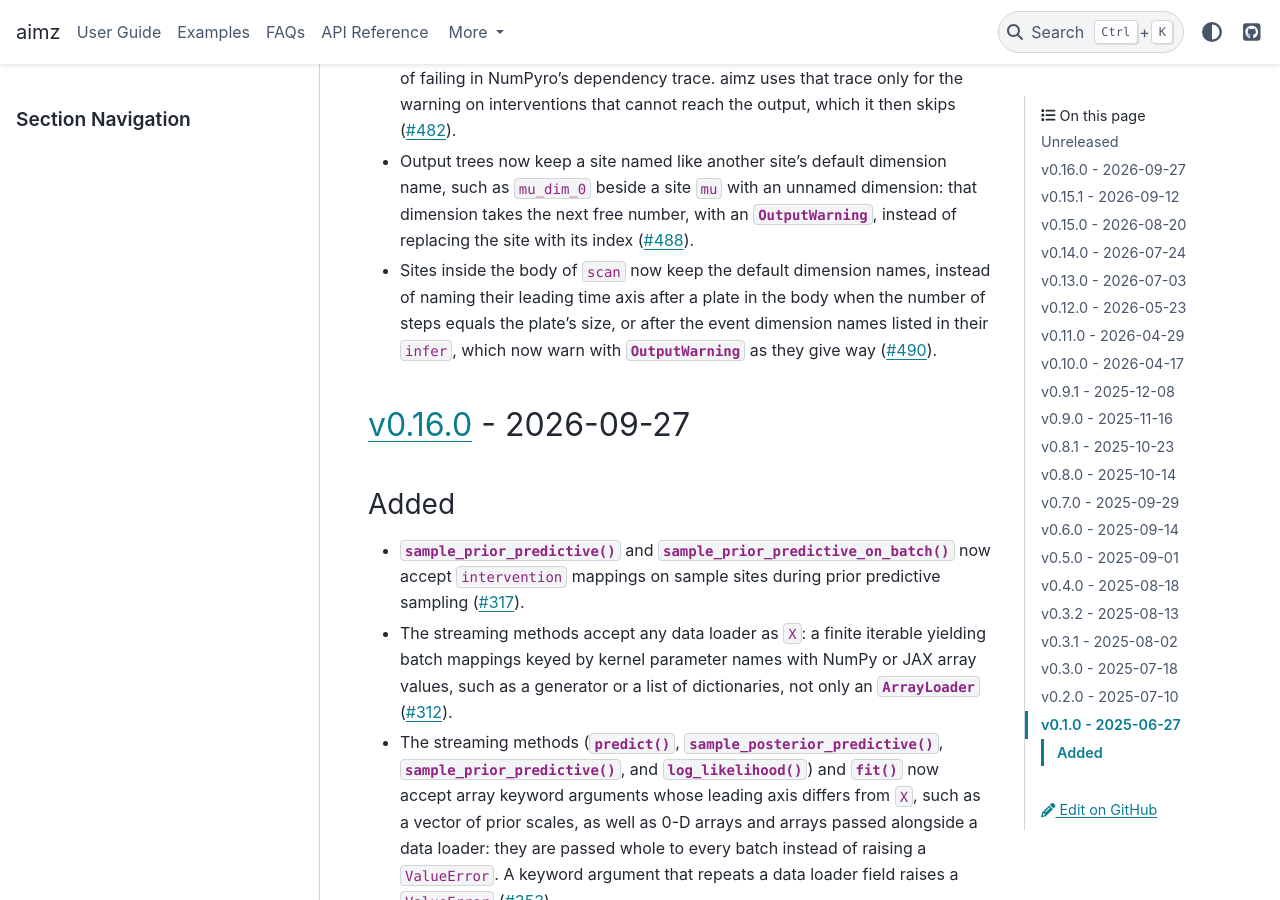
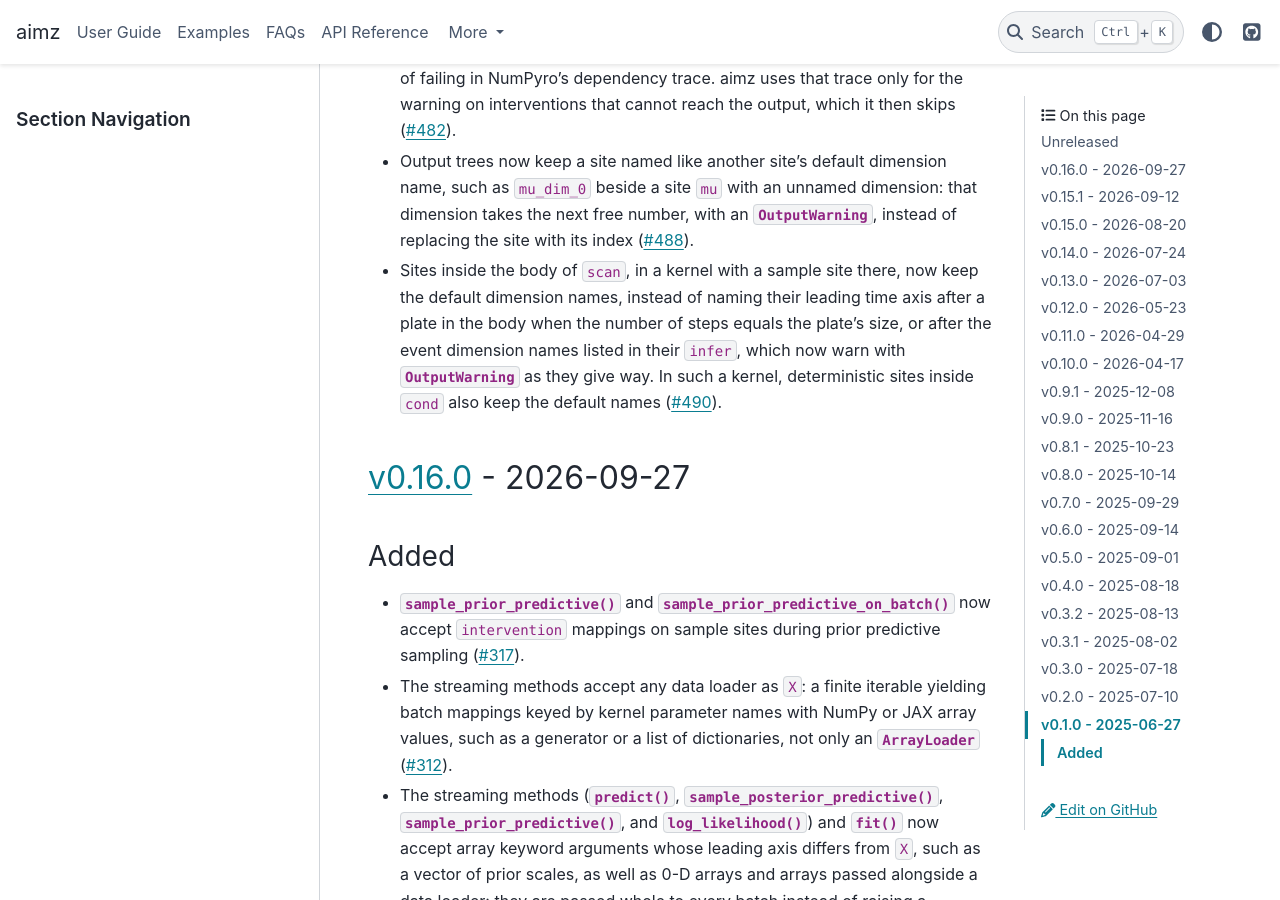
Before and after one commit to markean/aimz, a Sphinx documentation site: the page built from docs/source/changelog.rst, in a window 1280 px wide and 900 px high, scrolled down 6848 px. Built offline with Sphinx 7.4.7 and the PyData theme 0.15.4, drawn with Linux system fonts in a browser that asks for light colours.

Commit message:
Enhance documentation and comments for control flow handling in ImpactModel. Clarify behavior for sites recorded by scan and cond, ensuring consistent naming and warning behavior across observations.

```diff
--- a/CHANGELOG.md
+++ b/CHANGELOG.md
@@ -63,7 +63,7 @@ and this project adheres to [Semantic Versioning](https://semver.org/spec/v2.0.0
 - {meth}`~aimz.ImpactModel.predict`, {meth}`~aimz.ImpactModel.sample_posterior_predictive`, {meth}`~aimz.ImpactModel.sample_prior_predictive`, and lazily generated scenarios in {meth}`~aimz.ImpactModel.estimate_effect` now keep the rows in order when a subsampling plate receives fewer rows than its `subsample_size`, as a kernel that gathers rows through a plate with a fixed `subsample_size` does when the call splits the rows across devices, instead of shuffling them differently for each draw, and {meth}`~aimz.ImpactModel.log_likelihood` now scores such a kernel instead of raising an error ([#479](https://github.com/markean/aimz/issues/479)).
 - {meth}`~aimz.ImpactModel.fit`, {meth}`~aimz.ImpactModel.fit_on_batch`, {meth}`~aimz.ImpactModel.train_on_batch`, and the prior predictive methods now run a kernel that `handlers.scale` weights with an array, such as per-observation weights, after another model of the same kernel has been traced in the process, as for a refit or after re-running a notebook cell, instead of failing in NumPyro's dependency trace. aimz uses that trace only for the warning on interventions that cannot reach the output, which it then skips ([#482](https://github.com/markean/aimz/issues/482)).
 - Output trees now keep a site named like another site's default dimension name, such as `mu_dim_0` beside a site `mu` with an unnamed dimension: that dimension takes the next free number, with an {class}`~aimz.OutputWarning`, instead of replacing the site with its index ([#488](https://github.com/markean/aimz/issues/488)).
-- Sites inside the body of `scan` now keep the default dimension names, instead of naming their leading time axis after a plate in the body when the number of steps equals the plate's size, or after the event dimension names listed in their `infer`, which now warn with {class}`~aimz.OutputWarning` as they give way ([#490](https://github.com/markean/aimz/issues/490)).
+- Sites inside the body of `scan`, in a kernel with a sample site there, now keep the default dimension names, instead of naming their leading time axis after a plate in the body when the number of steps equals the plate's size, or after the event dimension names listed in their `infer`, which now warn with {class}`~aimz.OutputWarning` as they give way. In such a kernel, deterministic sites inside `cond` also keep the default names ([#490](https://github.com/markean/aimz/issues/490)).
 
 ## [v0.16.0](https://github.com/markean/aimz/releases/tag/v0.16.0) - 2026-09-27
 
--- a/docs/source/faq.rst
+++ b/docs/source/faq.rst
@@ -102,6 +102,7 @@ The streaming methods (:meth:`~aimz.ImpactModel.predict`, :meth:`~aimz.ImpactMod
 A kernel that computes across observations, for example through a cumulative sum, a moving average, a value from a previous row, or a statistic such as the mean over all rows, then sees only part of the rows or sees them out of order.
 This happens without an error or a warning, unless the kernel's trace shows the dependence: a site recorded by :external:func:`~numpyro.contrib.control_flow.scan`, or a site drawn as one event over all the rows, such as a :external:class:`~numpyro.distributions.continuous.MultivariateNormal` over the observations.
 For such a kernel and an array input, the streaming methods warn with a :class:`~aimz.PerformanceWarning` and rerun under ``shard_axis="draw"``, which keeps the rows whole and in order, while a data loader still splits them, and so does :meth:`~aimz.ImpactModel.fit` with a ``batch_size`` smaller than the input, which warns with a :class:`~aimz.FitWarning`.
+A site recorded by :external:func:`~numpyro.contrib.control_flow.cond` counts as one recorded by ``scan``, so a kernel with such a site reruns and warns the same way, even when it computes each row from that row's inputs alone.
 Whether a split happens depends on the input size, ``batch_size``, and the number of devices, so such a kernel can give correct results on a small input on one device and wrong results on a larger input or on several devices.
 A plate inside the body of :external:func:`~numpyro.contrib.control_flow.scan` whose ``subsample_size`` exceeds the rows it receives, as when the kernel gathers rows through its indices and :meth:`~aimz.ImpactModel.predict` or :meth:`~aimz.ImpactModel.sample_prior_predictive` splits the input, takes the rows in a random order that differs between draws, so give it no ``subsample_size`` at prediction or pass ``shard_axis="draw"``.
 
@@ -178,6 +179,8 @@ Its other dimensions are named ``<site>_dim_<i>``, numbered from zero among them
 To name such a dimension of a sample site, list it in the site's ``infer={"event_dims": [...]}``; a deterministic site takes no ``infer``, so its other dimensions keep the default names.
 Names that cannot apply, such as a plate named ``chain`` or ``draw``, a name shared with a site, more names than the site has dimensions, or one name with two lengths in a group, give way to the default names with an :class:`~aimz.OutputWarning`.
 A site inside the body of :external:func:`~numpyro.contrib.control_flow.scan` keeps the default names, and event dimension names listed in its ``infer`` give way with an :class:`~aimz.OutputWarning`.
+A deterministic site there keeps them only in a kernel with a sample site inside the body of a ``scan``; otherwise it is named like any other site, so its leading time axis takes the name of a plate in the body when the number of steps equals the plate size.
+In a kernel with such a sample site, a deterministic site inside :external:func:`~numpyro.contrib.control_flow.cond` also keeps the default names.
 A default name that is itself a site of the group skips to the next free number, also with an :class:`~aimz.OutputWarning`.
 The plate names come from a trace of the kernel, which fitting or prior predictive sampling runs, so a posterior set with :meth:`~aimz.ImpactModel.set_posterior_sample` on a model that was never traced keeps the default names.
 Trees from the streaming methods are lazy, and ArviZ functions operate on loaded arrays, so call :external:meth:`~xarray.DataTree.load` on the tree first, or on a reduced result when the tree does not fit in memory.
--- a/docs/source/user_guide/sharding.rst
+++ b/docs/source/user_guide/sharding.rst
@@ -49,7 +49,7 @@ When the posterior sample shape is observation-aligned (the hallmark of a **loca
 Rather than failing, :meth:`~aimz.ImpactModel.predict` and :meth:`~aimz.ImpactModel.log_likelihood` detect this, emit a warning, and rerun under ``shard_axis="draw"``, keeping results streamed to disk and memory-bounded.
 The rerun chooses its own draw chunk size, since a ``batch_size`` given for ``shard_axis="obs"`` counts observations, not draws.
 Passing ``shard_axis="draw"`` explicitly skips the warning.
-The streaming methods, :meth:`~aimz.ImpactModel.sample_prior_predictive` included, rerun the same way for a kernel that computes across observations at a site recorded by :external:func:`~numpyro.contrib.control_flow.scan` or drawn as one event over all the rows (see :ref:`faq-cross-observation`).
+The streaming methods, :meth:`~aimz.ImpactModel.sample_prior_predictive` included, rerun the same way for a kernel that computes across observations at a site recorded by :external:func:`~numpyro.contrib.control_flow.scan` or drawn as one event over all the rows, and for a kernel with a site recorded by :external:func:`~numpyro.contrib.control_flow.cond` (see :ref:`faq-cross-observation`).
 :meth:`~aimz.ImpactModel.predict` and :meth:`~aimz.ImpactModel.sample_prior_predictive` also rerun when a return site has no observation axis, such as a global deterministic site that a reparameterization creates, since such a site cannot be split with the rows, and when the kernel does not run on fewer rows than the input, such as one whose plate size is a fixed count.
 A data loader cannot rerun, so leave such a site out of ``return_sites`` when passing one.
 See :ref:`faq-model-compatibility` for the model patterns that trigger a rerun.
```
Also changed, not shown: aimz/.agents/skills/aimz/SKILL.md, 1 other file.
